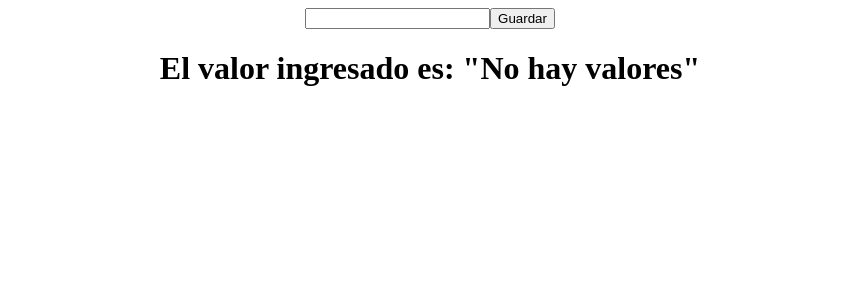
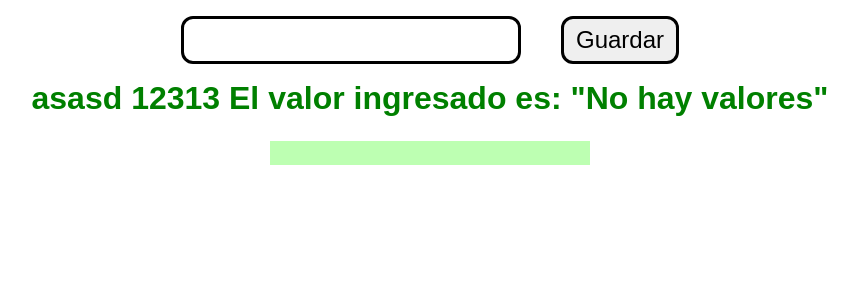
Before and after one commit to brian101016/equipoB-diseno-web, a React (Create React App) app: page / in a window 1280 px wide. Shown: the top 300 px of the page, without its empty margins (210-1068 px from the left). Built offline with nearby package versions, Linux system fonts and the light colour scheme.

Commit message:
SCSS y TS

```diff
--- a/src/App.tsx
+++ b/src/App.tsx
@@ -3,7 +3,7 @@ import TodoList from "@components/TodoList";
 function App() {
   return (
     <div className="App">
-      <TodoList />
+      <TodoList title="asasd" number={12313} color={"green"} />
     </div>
   );
 }
--- a/src/components/TodoList.tsx
+++ b/src/components/TodoList.tsx
@@ -1,12 +1,25 @@
 import { useState } from "react";
 
-export default function TodoList() {
+type AB = {
+  a: number;
+  b: string;
+};
+
+type TodoListProps = {
+  title: string;
+  number: number;
+  color?: "red" | "blue" | "green";
+  asd?: AB;
+};
+
+export default function TodoList(props: TodoListProps) {
   const [value, setValue] = useState("");
   const [list, setList] = useState<string[]>([]);
 
   return (
     <>
       <input
+        className={"input"}
         onChange={(e) => {
           const val = e.target.value;
           setValue(val);
@@ -15,6 +28,7 @@ export default function TodoList() {
       />
 
       <button
+        className="button"
         onClick={() => {
           list.push(value);
           setValue("");
@@ -23,19 +37,25 @@ export default function TodoList() {
         Guardar
       </button>
 
-      <h1>El valor ingresado es: "{value || "No hay valores"}"</h1>
+      <h1 style={{ color: props.color || "black" }}>
+        {props.title} {props.number} El valor ingresado es: "
+        {value || "No hay valores"}"
+      </h1>
       {/* {value ? <h1>El valor ingresado es: "{value}"</h1> : <></>} */}
       {/* {value && <h1>El valor ingresado es: "{value}"</h1>} */}
 
-      <ol>
+      <div className="list">
         {list.map((val, index) => {
           return (
-            <li key={index}>
+            <div key={index}>
+              <span>{index + 1}</span>
+
               <input type="checkbox" />
 
               <span>{val}</span>
 
               <button
+                className="button danger"
                 onClick={() => {
                   list.splice(index, 1);
                   setList([...list]);
@@ -43,10 +63,10 @@ export default function TodoList() {
               >
                 Eliminar
               </button>
-            </li>
+            </div>
           );
         })}
-      </ol>
+      </div>
     </>
   );
 }
--- a/src/theme/styles.scss
+++ b/src/theme/styles.scss
@@ -1,38 +1,71 @@
+// ################################################################################################ MIXINS
+@mixin flex-type {
+  display: flex;
+  justify-items: start;
+  width: 100%;
+  align-items: center;
+}
+
+// ################################################################################################ RESET
+* {
+  color: black;
+  font-family: sans-serif;
+  margin: 0;
+  padding: 0;
+  box-sizing: border-box;
+  text-decoration: none;
+}
+
 .App {
   text-align: center;
 }
 
-.App-logo {
-  height: 40vmin;
-  pointer-events: none;
-}
+// ################################################################################################ INPUTS
+.input,
+.button {
+  font-size: 1.5rem;
+  padding: 0.3em 0.5em;
+  margin: 1rem 1.25rem;
+  border: black solid 3px;
+  border-radius: 0.75rem;
 
-@media (prefers-reduced-motion: no-preference) {
-  .App-logo {
-    animation: App-logo-spin infinite 20s linear;
+  &.danger {
+    border-color: red;
+  }
+
+  &.success {
+    border-color: yellow;
+  }
+
+  &:hover {
+    border-color: blue;
+  }
+
+  &:active {
+    border-color: green;
+    opacity: 0.5;
+    transform: scale(0.9);
   }
 }
 
-.App-header {
-  background-color: #282c34;
-  min-height: 100vh;
-  display: flex;
-  flex-direction: column;
-  align-items: center;
-  justify-content: center;
-  font-size: calc(10px + 2vmin);
-  color: white;
-}
+// ################################################################################################ LIST
+.list {
+  width: 25%;
+  margin: 1.5rem auto;
+  background-color: #bdffb2;
+  padding: 0.75rem 2rem;
 
-.App-link {
-  color: #61dafb;
-}
+  div {
+    @include flex-type();
 
-@keyframes App-logo-spin {
-  from {
-    transform: rotate(0deg);
-  }
-  to {
-    transform: rotate(360deg);
+    input[type="checkbox"] {
+      border: 3px solid red;
+      width: 2rem;
+      height: 2rem;
+    }
+
+    button {
+      margin-left: 3rem;
+    }
   }
 }
```
Also changed, not shown: src/scripts/scripts.ts (renamed from src/scripts/scripts.js, +6 -7 lines).
